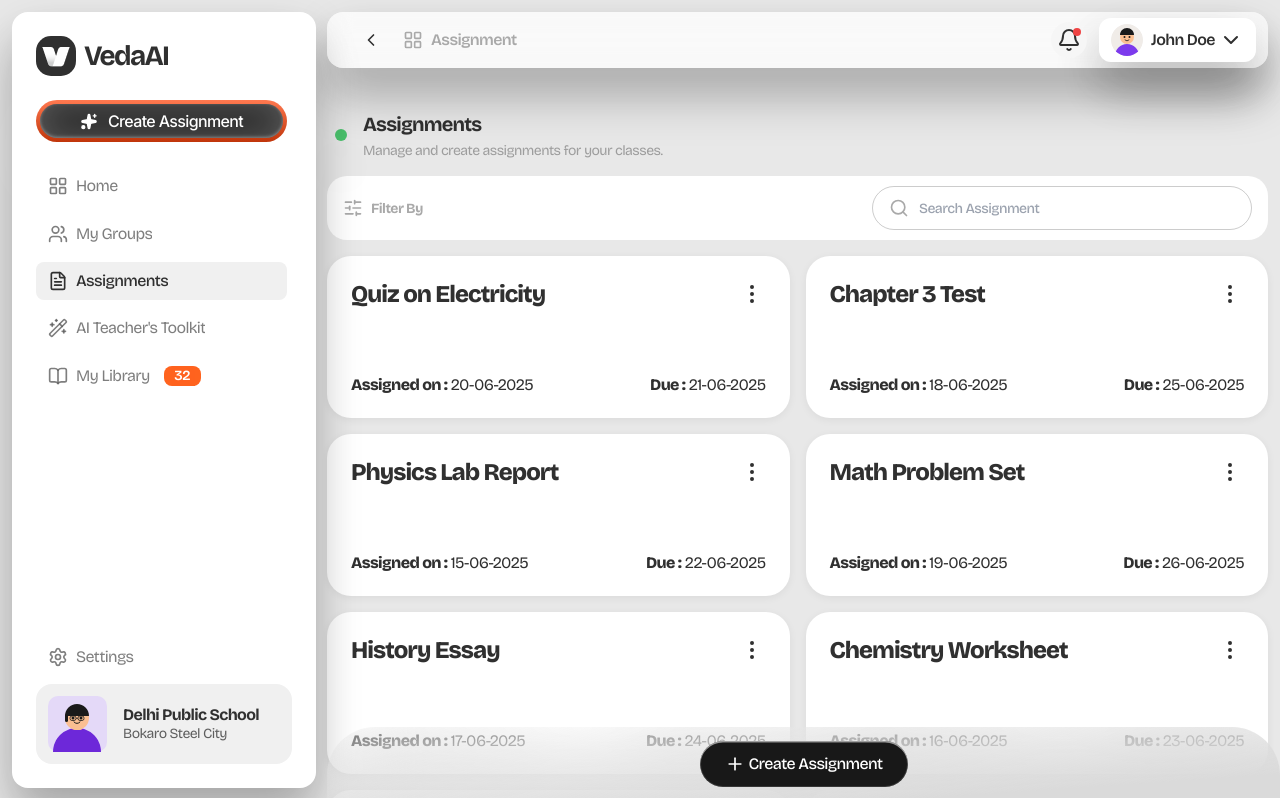
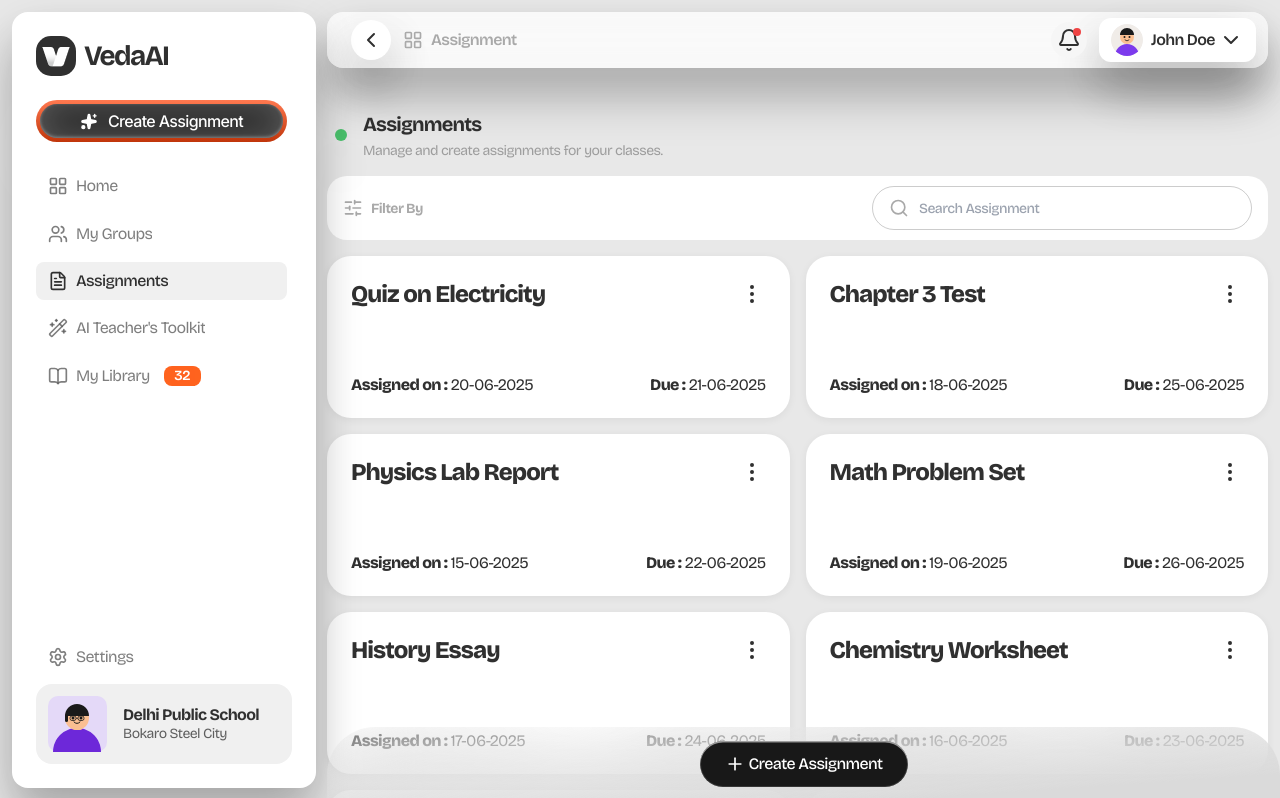
Before and after one commit to Ayushjo/veda-ai, a Next.js app in the folder apps/frontend/: page /assignments in a window 1280 px wide. Shown: the top 798 px of the page. Built offline with nearby package versions, Linux system fonts and the light colour scheme.

Commit message:
fixed topbar

```diff
--- a/apps/frontend/src/components/assignments/TopBar.tsx
+++ b/apps/frontend/src/components/assignments/TopBar.tsx
@@ -43,17 +43,21 @@ export function TopBar({ variant = "assignment" }: TopBarProps) {
               style={{
                 width: "40px",
                 height: "40px",
+                borderRadius: "100px",
+                background: "#FFFFFF",
                 display: "flex",
                 alignItems: "center",
                 justifyContent: "center",
-                background: "none",
+                flexShrink: 0,
+                gap: "12px",
+                boxShadow:
+                  "0px 32px 48px rgba(0,0,0,0.2), 0px 16px 48px rgba(0,0,0,0.12)",
                 border: "none",
                 cursor: "pointer",
                 padding: 0,
-                flexShrink: 0,
               }}
             >
-              <ChevronLeft style={{ width: "20px", height: "20px", color: "#6B7280" }} />
+              <ChevronLeft style={{ width: "24px", height: "24px", color: "#303030" }} />
             </button>
 
             <button
@@ -98,17 +102,21 @@ export function TopBar({ variant = "assignment" }: TopBarProps) {
               style={{
                 width: "40px",
                 height: "40px",
+                borderRadius: "100px",
+                background: "#FFFFFF",
                 display: "flex",
                 alignItems: "center",
                 justifyContent: "center",
-                background: "none",
+                flexShrink: 0,
+                gap: "12px",
+                boxShadow:
+                  "0px 32px 48px rgba(0,0,0,0.2), 0px 16px 48px rgba(0,0,0,0.12)",
                 border: "none",
                 cursor: "pointer",
                 padding: 0,
-                flexShrink: 0,
               }}
             >
-              <ChevronLeft style={{ width: "20px", height: "20px", color: "#303030" }} />
+              <ChevronLeft style={{ width: "24px", height: "24px", color: "#303030" }} />
             </button>
 
             <div
```
Also changed, not shown: apps/frontend/11a3dba74bb954d4e5fc9c457efbea1f52c4f604.png (added).
